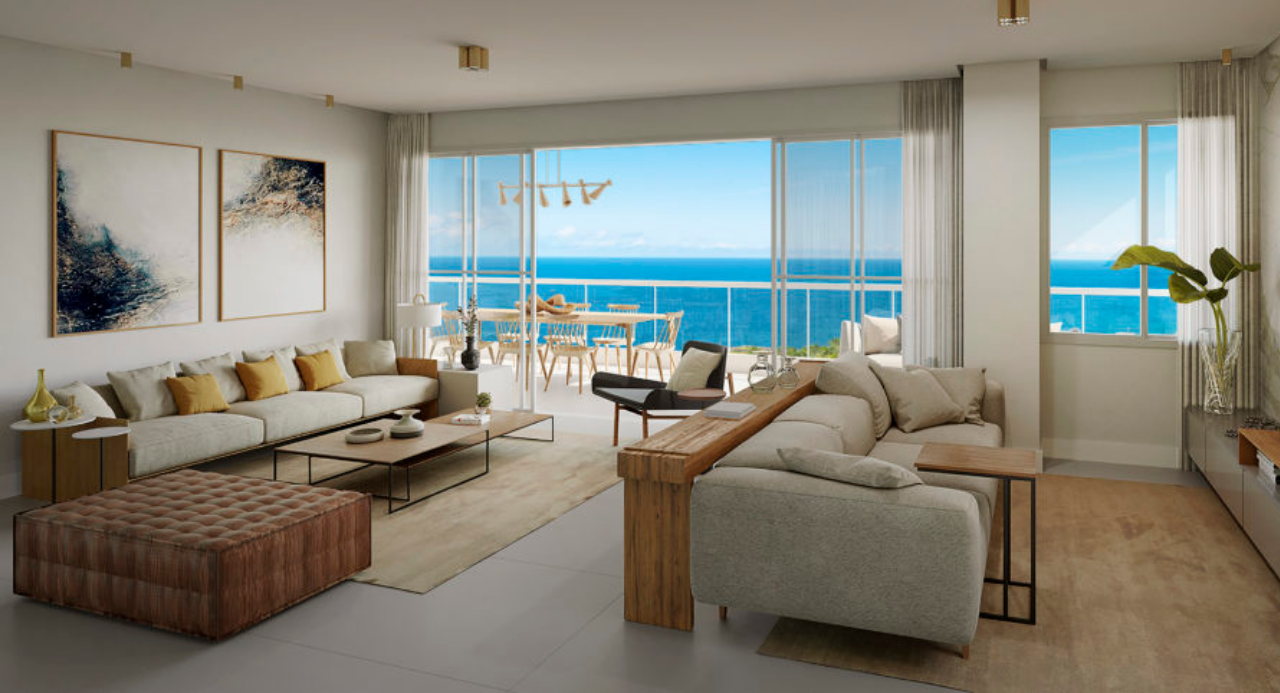
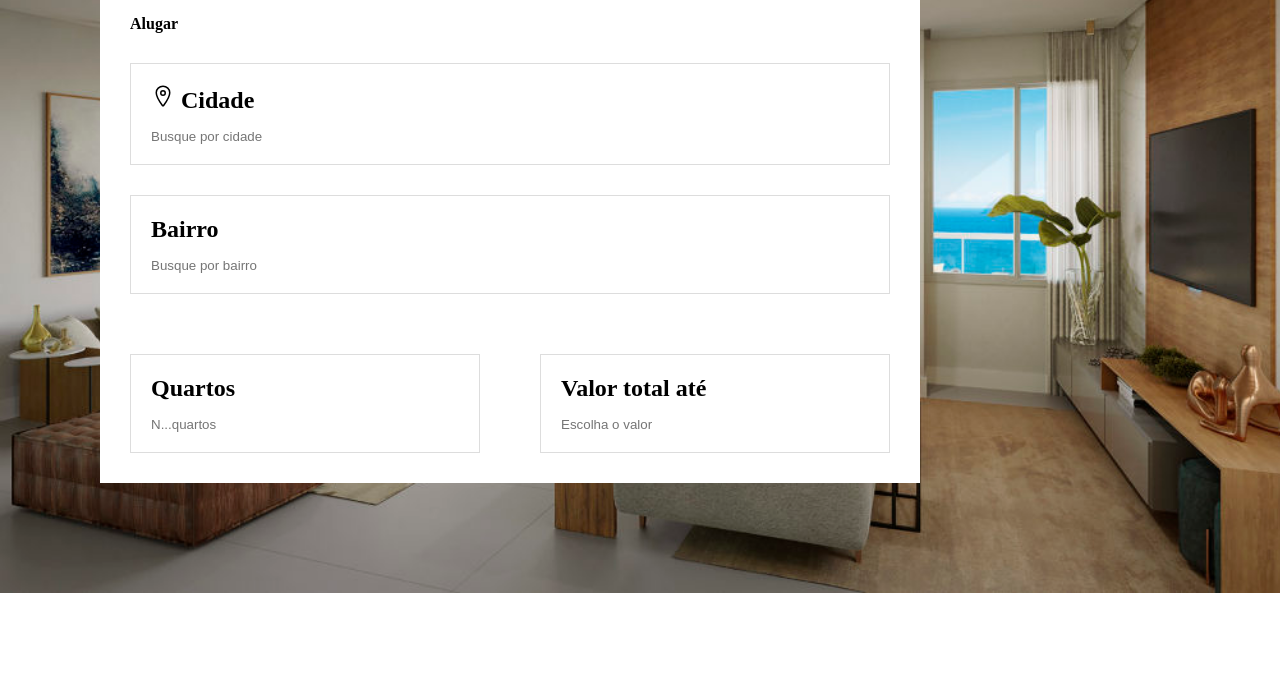
Before and after one commit to ifpi-picos/projeto-web-Carollinaa, a plain HTML site: page index.html in a window 1280 px wide. Shown: the part 289-982 px from the top of the page. After the commit the page ends 882 px from the top, so only its background shows below. Drawn offline with nearby package versions, Linux system fonts and the light colour scheme; a web font is replaced by a local one.

Commit message:
add caixa de pesquisa de busca por imóveis

```diff
--- a/index.html
+++ b/index.html
@@ -4,6 +4,8 @@
 <head>
     <meta charset="utf-8">
     <title>Alca</title>
+    <script type="module" src="https://unpkg.com/ionicons@7.1.0/dist/ionicons/ionicons.esm.js"></script>
+    <script nomodule src="https://unpkg.com/ionicons@7.1.0/dist/ionicons/ionicons.js"></script>
     <link rel="stylesheet" href="style.css">
 </head>
 
@@ -25,6 +27,26 @@
     </header>
 
     <main>
+        <div class="container">
+            <h1>Encontre um lar para chamar de seu</h1>
+            <p>Alugar</p>
+            <div class="cidade">
+                <h2> <ion-icon name="location-outline"></ion-icon> Cidade</h2>
+                <input type="text" placeholder="Busque por cidade">
+            </div>
+            <div class="bairro">
+                <h2>Bairro</h2>
+                <input type="text" placeholder="Busque por bairro">
+            </div>
+            <div class="valor">
+                <h2>Valor total até</h2>
+                <input type="text" placeholder="Escolha o valor">
+            </div>
+            <div class="quarto">
+                <h2>Quartos</h2>
+                <input type="text" placeholder="N...quartos">
+            </div>
+        </div>
     </main>
 
     <footer>
--- a/style.css
+++ b/style.css
@@ -52,7 +52,59 @@
     color: #000;
 }
 main{
+    display: flex;
+    align-items: center;
     background-image:url(./assets/fundo.jpg);
     background-size:cover;
-    height: 900px;
+    height: 100vh;
+
+
 }
+.container{
+   background-color: #fff;
+   /* width: 40%; */
+   margin: 100px;
+
+
+}
+.container > h1{
+    font-size: 45px;
+    padding: 30px;
+}
+.container > p{
+    padding-left: 30px;
+    font-weight: bold;
+}
+.cidade, .bairro{
+    border: #ddd solid 1px;
+    margin: 30px;
+    display: flex;
+    gap: 15px;
+    flex-direction: column;
+    padding: 20px;
+}
+.container > div > input, .container > div > input:focus{
+    width: 100%;
+    border: none;
+    outline: none;
+}
+.valor{
+    border: #ddd solid 1px;
+    margin: 30px;
+    display: flex;
+    gap: 15px;
+    flex-direction: column;
+    padding: 20px;
+    float:right;
+    width: 350px;
+}
+.quarto{
+    border: #ddd solid 1px;
+    margin: 30px;
+    display: flex;
+    gap: 15px;
+    flex-direction: column;
+    padding: 20px;
+    float:left;
+    width: 350px;
+}
```
